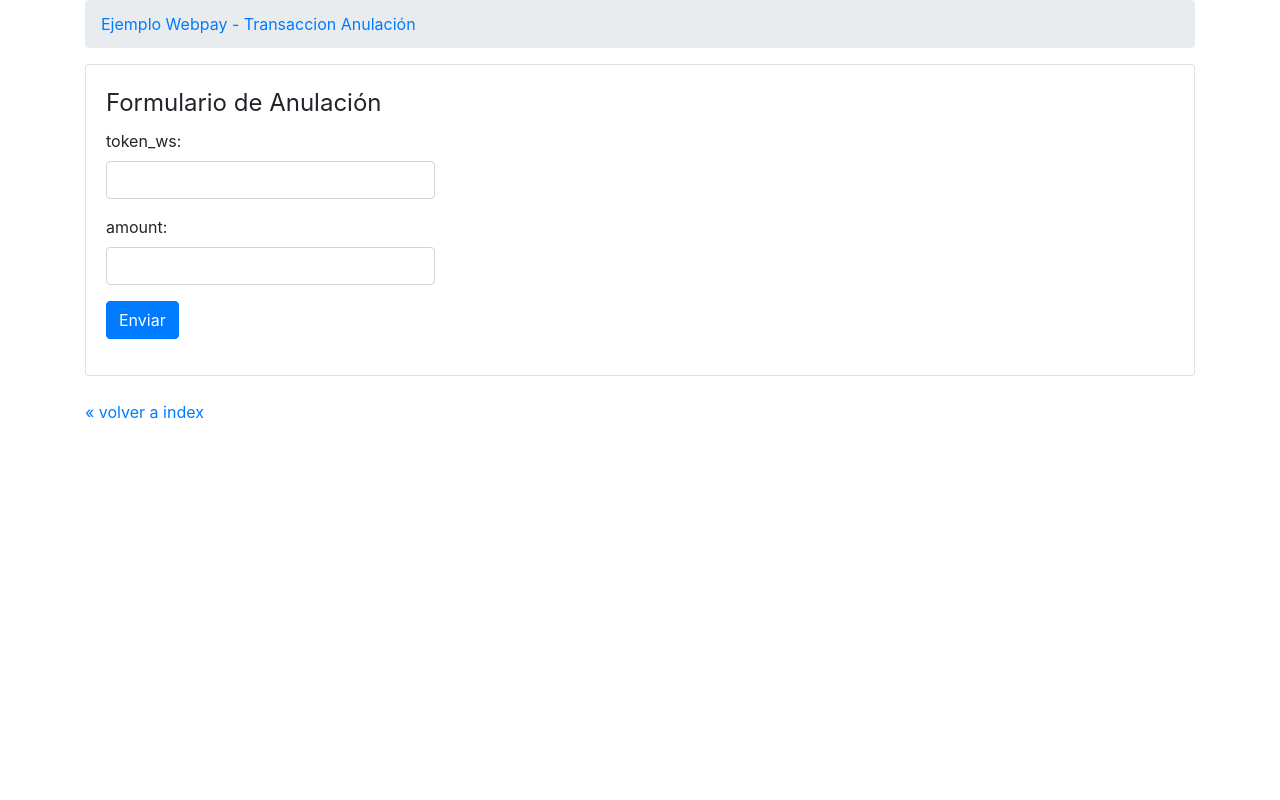
After one commit to TransbankDevelopers/transbank-sdk-python-webpay-rest-example, a Flask app: page /webpay-plus-deferred/refund-form in a window 1280 px wide. The commit adds this page. Run offline with Flask 2, Linux system fonts and the light colour scheme; some libraries are stand-ins or nearby versions.

Commit message:
Add refund method from webpay plus deferred

```diff
--- a/templates/index.html
+++ b/templates/index.html
@@ -31,7 +31,7 @@
     <tr>
         <td>Webpay Plus Captura Diferida</td>
         <td><a href="/webpay-plus-deferred/create">Crear Transacci&oacute;n</a></td>
-        <td><a href="/webpayplusdeferred-refund-form">Reembolsar Transacci&oacute;n</a></td>
+        <td><a href="/webpay-plus-deferred/refund-form">Reembolsar Transacci&oacute;n</a></td>
         <td><a href="/webpay-plus-deferred/status-form">Consultar Estado Transacci&oacute;n</a></td>
     </tr>
 
--- a/templates/webpay/plus_deferred/capture.html
+++ b/templates/webpay/plus_deferred/capture.html
@@ -20,6 +20,11 @@
     {{ response }}
 </div>
 <br>
+<form action="/webpay-plus-deferred/refund" method="POST">
+    <input type="hidden" name="token_ws" value="{{ token }}">
+    <input type="hidden" name="amount" value="{{ response.captured_amount }}">
+    <input type="submit" class="btn btn-success" value="Reembolsar Transacci&oacute;n (Anular)">
+</form>
 <br>
 <a href="/">&laquo; volver a index</a>
 </body>
--- /dev/null
+++ b/templates/webpay/plus_deferred/refund-form.html
@@ -0,0 +1,32 @@
+<html>
+<head>
+    <meta http-equiv="Content-Type" content="text/html; charset=UTF-8">
+    <title>Ejemplo Webpay - Transaccion Anulaci&oacute;n</title>
+    {% include 'include/header.html' %}
+</head>
+
+<body class="container">
+    <nav aria-label="breadcrumb">
+    <ol class="breadcrumb">
+    <li class="breadcrumb-item"><a href="#">Ejemplo Webpay - Transaccion Anulaci&oacute;n</a></li>
+    </ol>
+    </nav>
+
+    <div class="card">
+    <div class="card-body col-sm-4">
+        <form id="formulario" action="/webpay-plus-deferred/refund" method="POST">
+                <legend>Formulario de Anulaci&oacute;n</legend>
+                <div class="form-group">
+                    <label>token_ws:</label><input name="token_ws" type="text" class="form-control"/>
+                </div>
+                <div class="form-group">
+                    <label>amount:</label><input name="amount" type="text" class="form-control"/>
+                </div>
+                <input name="enviar" type="submit" value="Enviar" class="btn btn-primary"/>
+        </form>
+    </div>
+    </div>
+<br>
+<a href="/">&laquo; volver a index</a>
+</body>
+</html>
--- a/webpay_plus_deferred/routes.py
+++ b/webpay_plus_deferred/routes.py
@@ -2,7 +2,7 @@ import random
 
 from flask import render_template, request
 from transbank.error.transbank_error import TransbankError
-from transbank.webpay.webpay_plus.transaction_deferred import DeferredTransaction
+from transbank.webpay.webpay_plus.deferred_transaction import DeferredTransaction
 
 from webpay_plus_deferred import bp
 
@@ -62,3 +62,20 @@ def webpay_plus_deferred_capture():
     print("response: {}".format(response))
 
     return render_template('webpay/plus_deferred/capture.html', token=token, response=response)
+
+@bp.route("refund", methods=["POST"])
+def webpay_plus_refund():
+    token = request.form.get("token_ws")
+    amount = request.form.get("amount")
+    print("refund for token_ws: {} by amount: {}".format(token, amount))
+    try:
+        response = DeferredTransaction.refund(token, amount)
+        print("response: {}".format(response))
+        return render_template("webpay/plus_deferred/refund.html", token=token, amount=amount, response=response)
+    except TransbankError as e:
+        print(e.message)
+
+@bp.route("refund-form", methods=["GET"])
+def webpay_plus_refund_form():
+
+    return render_template("webpay/plus_deferred/refund-form.html")
```
Also changed, not shown: templates/webpay/plus_deferred/refund.html (added, +29 -0 lines).
